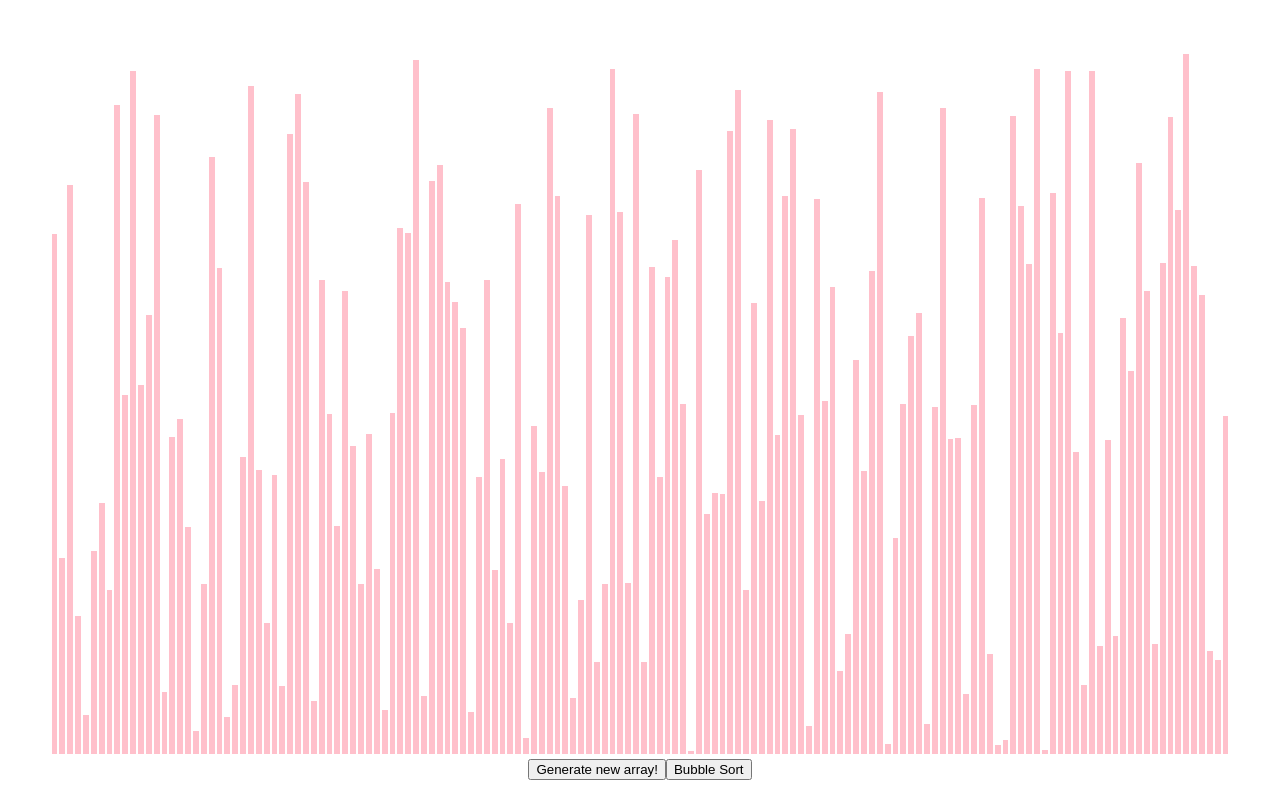
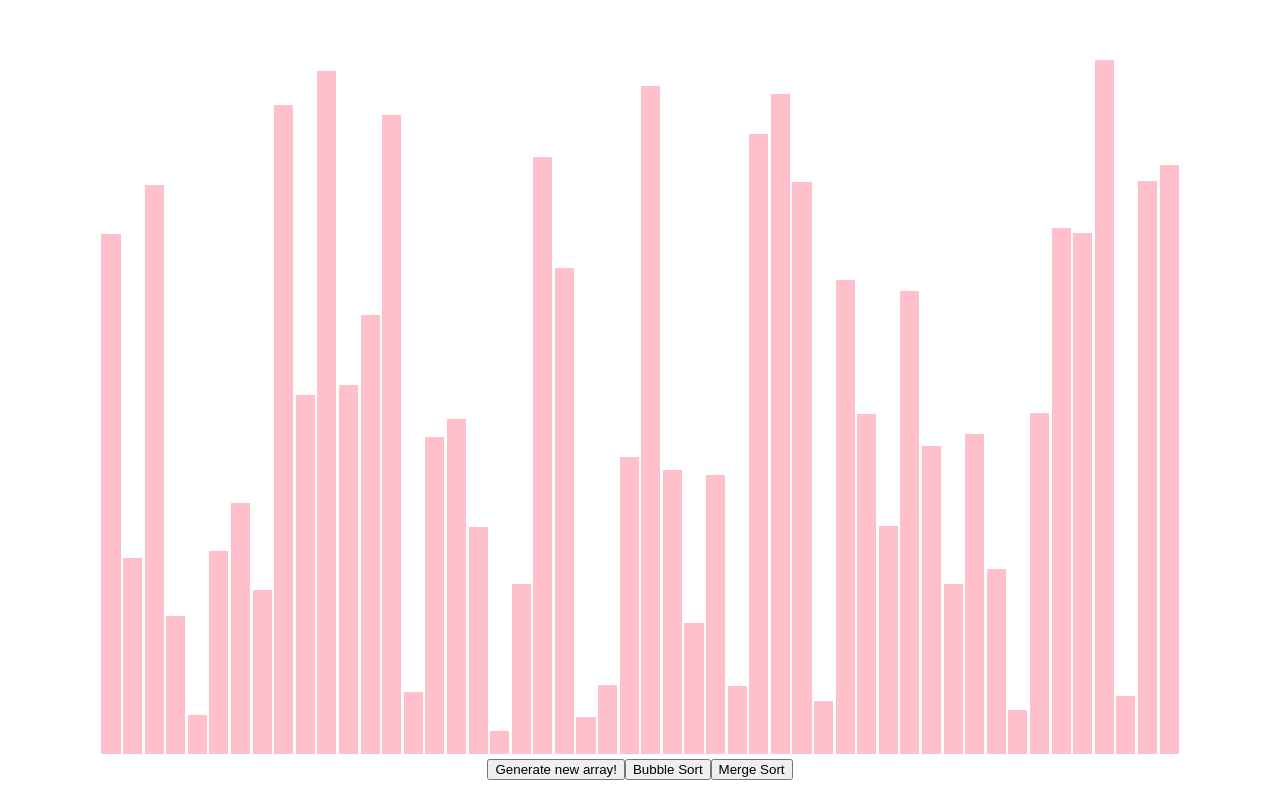
Before and after one commit to yadav8/Projects, a React (Create React App) app in the folder sort-visualizer/: page / in a window 1280 px wide. Built offline with nearby package versions, Linux system fonts and the light colour scheme.

Commit message:
Bubble sort good. Merge sort works but needs refactoring. Also merge sort needs final color logic. executeSequence() needs refactoring

```diff
--- a/sort-visualizer/src/Sort-Algorithms/Sort-Algorithms.js
+++ b/sort-visualizer/src/Sort-Algorithms/BubbleSort.js
@@ -1,6 +1,6 @@
-export function getBubbleSortSequence (array) {
+export default function getBubbleSortSequence (array) {
 	// sequence elements will be of the form: ["operation", idx1, idx2]
-	// where operation can be compare or swap
+	// where operation can be compare or swap or final_swap
 	var sequence = [];
 
 	bubbleSort(array, sequence);
@@ -25,6 +25,14 @@ function bubbleSort (array, sequence) {
                 array[j] = array[j+1];
                 array[j+1] = tmp;
             }
+
+            // Lets visualizer know that array bar has reached final position in sequence
+            if(j === (length-i-2)) {
+            	sequence.push(["final",j+1,-1]);
+            }
         }
     }
+
+    // At the end of bubblesort, index 0 automatically has the lowest element
+    sequence.push(["final",0,-1]);
 }
--- /dev/null
+++ b/sort-visualizer/src/Sort-Algorithms/MergeSort.js
@@ -0,0 +1,77 @@
+//RE-FACTOR AND RE-COMMENT THIS CODE
+
+export default function getMergeSortSequence(array) {
+  const sequence = [];
+  if (array.length <= 1) return array;
+  const auxiliaryArray = array.slice();
+  mergeSortHelper(array, 0, array.length - 1, auxiliaryArray, sequence);
+  return sequence;
+}
+
+function mergeSortHelper(
+  mainArray,
+  startIdx,
+  endIdx,
+  auxiliaryArray,
+  sequence,
+) {
+  if (startIdx === endIdx) return;
+  const middleIdx = Math.floor((startIdx + endIdx) / 2);
+  mergeSortHelper(auxiliaryArray, startIdx, middleIdx, mainArray, sequence);
+  mergeSortHelper(auxiliaryArray, middleIdx + 1, endIdx, mainArray, sequence);
+  doMerge(mainArray, startIdx, middleIdx, endIdx, auxiliaryArray, sequence);
+}
+
+function doMerge(
+  mainArray,
+  startIdx,
+  middleIdx,
+  endIdx,
+  auxiliaryArray,
+  sequence,
+) {
+  let k = startIdx;
+  let i = startIdx;
+  let j = middleIdx + 1;
+  while (i <= middleIdx && j <= endIdx) {
+    // These are the values that we're comparing; we push them once
+    // to change their color.
+    sequence.push(["compare", i, j]);
+
+    if (auxiliaryArray[i] <= auxiliaryArray[j]) {
+      // We overwrite the value at index k in the original array with the
+      // value at index i in the auxiliary array.
+      //sequence.push([k, auxiliaryArray[i]]);
+      sequence.push(["overwrite", k, auxiliaryArray[i]]);
+      mainArray[k++] = auxiliaryArray[i++];
+    } else {
+      // We overwrite the value at index k in the original array with the
+      // value at index j in the auxiliary array.
+      //sequence.push([k, auxiliaryArray[j]]);
+      sequence.push(["overwrite", k, auxiliaryArray[j]]);
+      mainArray[k++] = auxiliaryArray[j++];
+    }
+  }
+  while (i <= middleIdx) {
+    // These are the values that we're comparing; we push them once
+    // to change their color.
+    sequence.push(["compare", i, i]);
+
+    // We overwrite the value at index k in the original array with the
+    // value at index i in the auxiliary array.
+    //sequence.push([k, auxiliaryArray[i]]);
+    sequence.push(["overwrite", k, auxiliaryArray[i]]);
+    mainArray[k++] = auxiliaryArray[i++];
+  }
+  while (j <= endIdx) {
+    // These are the values that we're comparing; we push them once
+    // to change their color.
+    sequence.push(["compare", j, j]);
+
+    // We overwrite the value at index k in the original array with the
+    // value at index j in the auxiliary array.
+    //sequence.push([k, auxiliaryArray[j]]);
+    sequence.push(["overwrite", k, auxiliaryArray[j]]);
+    mainArray[k++] = auxiliaryArray[j++];
+  }
+}
--- a/sort-visualizer/src/Sort-Visualizer/Sort-Visualizer.css
+++ b/sort-visualizer/src/Sort-Visualizer/Sort-Visualizer.css
@@ -4,11 +4,11 @@ Calculate array width and indenting from browser window BOM?
 
 .ArrayContainer {
   position: absolute;
-  left: 50px;
+  left: 100px;
   bottom: 20px;
 }
 
 .ArrayBar {
   display: inline-block;
-  margin: 0 1px;
+  margin: 0 1.25px;
 }
--- a/sort-visualizer/src/Sort-Visualizer/Sort-Visualizer.jsx
+++ b/sort-visualizer/src/Sort-Visualizer/Sort-Visualizer.jsx
@@ -3,19 +3,20 @@ import React from 'react';
 
 import './Sort-Visualizer.css';
 import ArrayBar from './ArrayBar.jsx';
-import {getBubbleSortSequence} from '../Sort-Algorithms/Sort-Algorithms.js';
+import getBubbleSortSequence from '../Sort-Algorithms/BubbleSort.js';
+import getMergeSortSequence from '../Sort-Algorithms/MergeSort.js';
+
+// Change this value for the number of bars (value) in the array.
+const ARRAY_SIZE = 50;
 
 // Change this value for the speed of the animations.
-const ANIMATION_SPEED_MS = 10;
-
-// Change this value for the number of bars (value) in the array.
-const ARRAY_SIZE = 150;
+const ANIMATION_SPEED_MS = 20; //ARRAY_SIZE/8;
 
 // Resizes to fit browser window
-let arrayContainerWidth = window.innerWidth - 100;
+let arrayContainerWidth = window.innerWidth - 200;
 
 // Resizes ArrayBars to ArrayContainer
-let arrayBarWidth = ((window.innerWidth - 100) / (ARRAY_SIZE)) - 2;
+let arrayBarWidth = ((window.innerWidth - 200) / (ARRAY_SIZE)) - 2.5;
 
 // Change this for Array min value
 const ARRAY_MIN = 1;
@@ -23,11 +24,17 @@ const ARRAY_MIN = 1;
 // Change this for Array max value
 const ARRAY_MAX = 700;
 
-// This is the main color of the array bars.
-const PRIMARY_COLOR = 'pink'; //,'turquoise','red','green'
+// This is the main color of the array bars
+const PRIMARY_COLOR = 'pink';
 
-// This is the color of array bars that are being compared throughout the animations.
-const SECONDARY_COLOR = 'red';
+// This is the color of array bars that are being compared throughout the animations
+const COMPARISON_COLOR = 'gold';
+
+// This is the color of array bars that are being swapped throughout the animations
+const SWAP_COLOR = 'blueviolet';
+
+// This is the final color of the array bars when they won't be compared or swapped again.
+const FINAL_COLOR = 'yellowgreen';
 
 
 export default class SortVisualizer extends React.Component {
@@ -44,12 +51,12 @@ export default class SortVisualizer extends React.Component {
   	// New array for every reload
 	componentDidMount() {
 		this.resetArray();
-		window.addEventListener('resize', () => this.updateDimensions());
+		window.addEventListener('resize', () => this.handleResize());
 	}
 
 
 	componentWillUnmount() {
-		window.removeEventListener('resize', () => this.updateDimensions());
+		window.removeEventListener('resize', () => this.handleResize());
 	}
 
 
@@ -65,7 +72,8 @@ export default class SortVisualizer extends React.Component {
 		this.setState({array, width});
 	}
 
-	updateDimensions() {
+	// Handles updating Component dimensions on window resize
+	handleResize() {
 		arrayContainerWidth = window.innerWidth - 100;
 		arrayBarWidth = ((window.innerWidth - 100) / (ARRAY_SIZE)) - 4;
 		this.setState({width: arrayContainerWidth});
@@ -81,30 +89,101 @@ export default class SortVisualizer extends React.Component {
 
 	}
 
+
+	// Function call when Merge Sort button is pressed
+	mergeSortButtonPressed() {
+		// Extract the actual array value from our 'array' to send to BubbleSort
+		let value_array = this.state.array.map(arraybar => arraybar[0]);
+		const sequence = getMergeSortSequence(value_array);
+		console.log(sequence);
+		this.executeSequence(sequence);
+
+	}
+
 	// Executes compare/swap sequence generated from Sorting
-	// Comment this function
-	// Need to remove the 'compare' color in next frame after compare
 	// Need to add a 'in position' color when a bar reaches designated position
+	// RE-FACTOR AND RE-COMMENT THIS
+	// POSSIBLY EXTRACT OUTSIDE OF COMPONENT INTO A DIFFERENT FILE USING FUNCTIONAL SETSTATE
 	executeSequence(sequence) {
 		let array_copy = [...this.state.array];
 		for (let i = 0; i < sequence.length; i++) {
+			// Our sequence is an array of 'frames', where each frame looks like this:
+			// ['sequence_function', index_1, index_2]
 			let frame = sequence[i];
 			let sequence_function = frame[0];
 			let array_i = frame[1];
 			let array_j = frame[2];
+
 			if (sequence_function === "compare") {
-
+				// Change the color property to COMPARISON for the two array indices being compared
 				setTimeout(() => {
-					array_copy[array_i][1] = SECONDARY_COLOR;
-					array_copy[array_j][1] = SECONDARY_COLOR;
+					array_copy[array_i][1] = COMPARISON_COLOR;
+					array_copy[array_j][1] = COMPARISON_COLOR;
 					this.setState(state => ({array: array_copy}));
 				}, i * ANIMATION_SPEED_MS);
+
+				// Change the color back to PRIMARY on the next frame
+				let revertColor = true;
+				if (i !== sequence.length-1) {
+					if (sequence[i+1][0] === "swap") {
+						revertColor = false;
+					}
+				}
+				if (revertColor) {
+					setTimeout(() => {
+						array_copy[array_i][1] = PRIMARY_COLOR;
+						array_copy[array_j][1] = PRIMARY_COLOR;
+						this.setState(state => ({array: array_copy}));
+					}, (i+1) * ANIMATION_SPEED_MS);
+				}
 			}
 			else if (sequence_function === "swap") {
+				// Change the color property to SWAP for the two array indices being swapped
+				// Swap values of the two array indices being swapped
 				setTimeout(() => {
-					let temp = array_copy[array_i][0];
-					array_copy[array_i][0] = array_copy[array_j][0];
-					array_copy[array_j][0] = temp;
+					let swapper = array_copy[array_i][0];
+					array_copy[array_i] = [array_copy[array_j][0], SWAP_COLOR];
+					array_copy[array_j] = [swapper, SWAP_COLOR];
+					this.setState(state => ({array: array_copy}));
+				}, i * ANIMATION_SPEED_MS);
+
+				// Change the color back to PRIMARY on the next frame
+				let revertColor = true;
+				if (i !== sequence.length-1) {
+					if (sequence[i+1][0] === "final") {
+						revertColor = false;
+					}
+				}
+				setTimeout(() => {
+					array_copy[array_i][1] = PRIMARY_COLOR;
+					if(revertColor) {array_copy[array_j][1] = PRIMARY_COLOR;}
+					this.setState(state => ({array: array_copy}));
+				}, (i+1) * ANIMATION_SPEED_MS);
+			}
+			else if (sequence_function === "overwrite") {
+				setTimeout(() => {
+					array_copy[array_i] = [array_j, SWAP_COLOR];
+					this.setState(state => ({array: array_copy}));
+				}, i * ANIMATION_SPEED_MS);
+
+				let revertColor = true;
+				if (i !== sequence.length-1) {
+					if (sequence[i+1][1] === array_i) {
+						revertColor = false;
+					}
+				}
+				if (revertColor) {
+					setTimeout(() => {
+						array_copy[array_i][1] = PRIMARY_COLOR;
+						this.setState(state => ({array: array_copy}));
+					}, (i+1) * ANIMATION_SPEED_MS);
+				}
+
+			}
+			else if (sequence_function === "final") {
+				// Change the color property to COMPARISON for the two array indices being compared
+				setTimeout(() => {
+					array_copy[array_i][1] = FINAL_COLOR;
 					this.setState(state => ({array: array_copy}));
 				}, i * ANIMATION_SPEED_MS);
 			}
@@ -129,6 +208,7 @@ export default class SortVisualizer extends React.Component {
 			    <br/>
 			    <button onClick={() => this.resetArray()}>Generate new array!</button>
 			    <button onClick={() => this.bubbleSortButtonPressed()}>Bubble Sort</button>
+			    <button onClick={() => this.mergeSortButtonPressed()}>Merge Sort</button>
 		    </div>
 	    );
 	}
```
